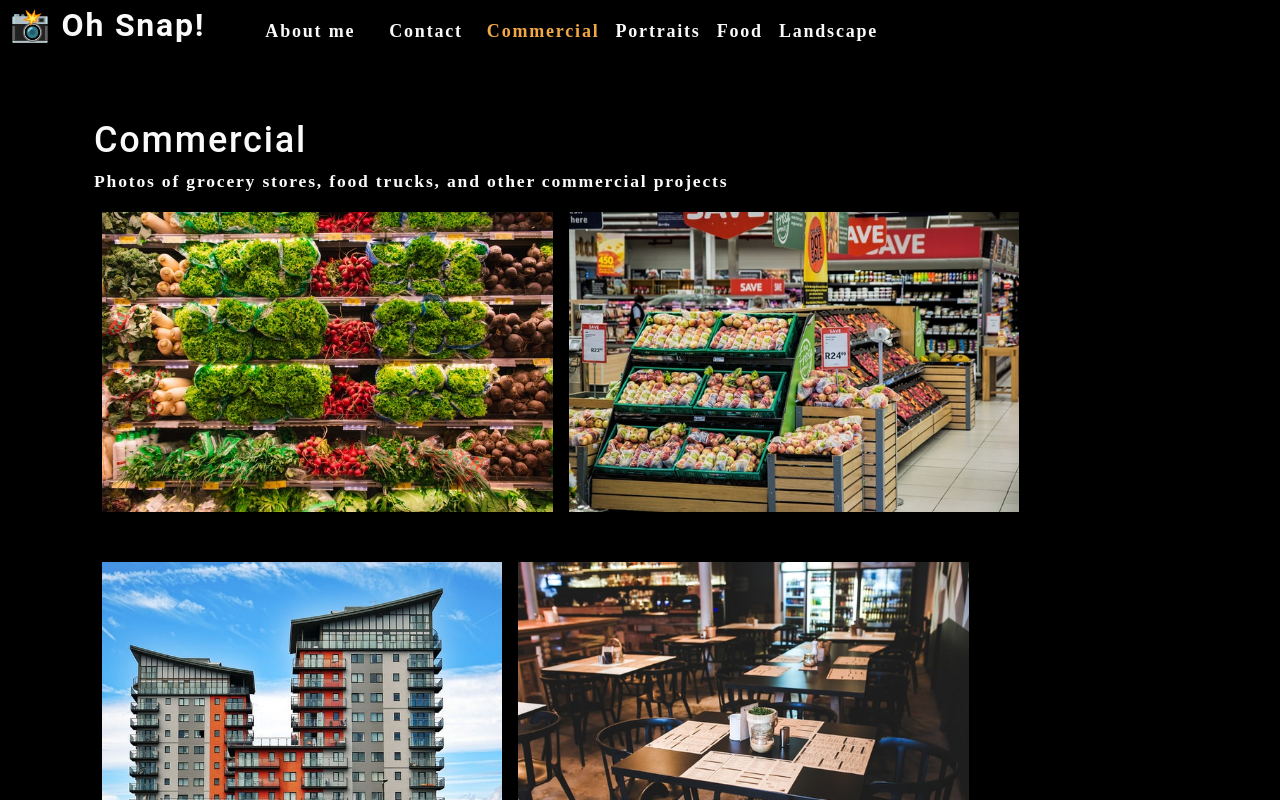
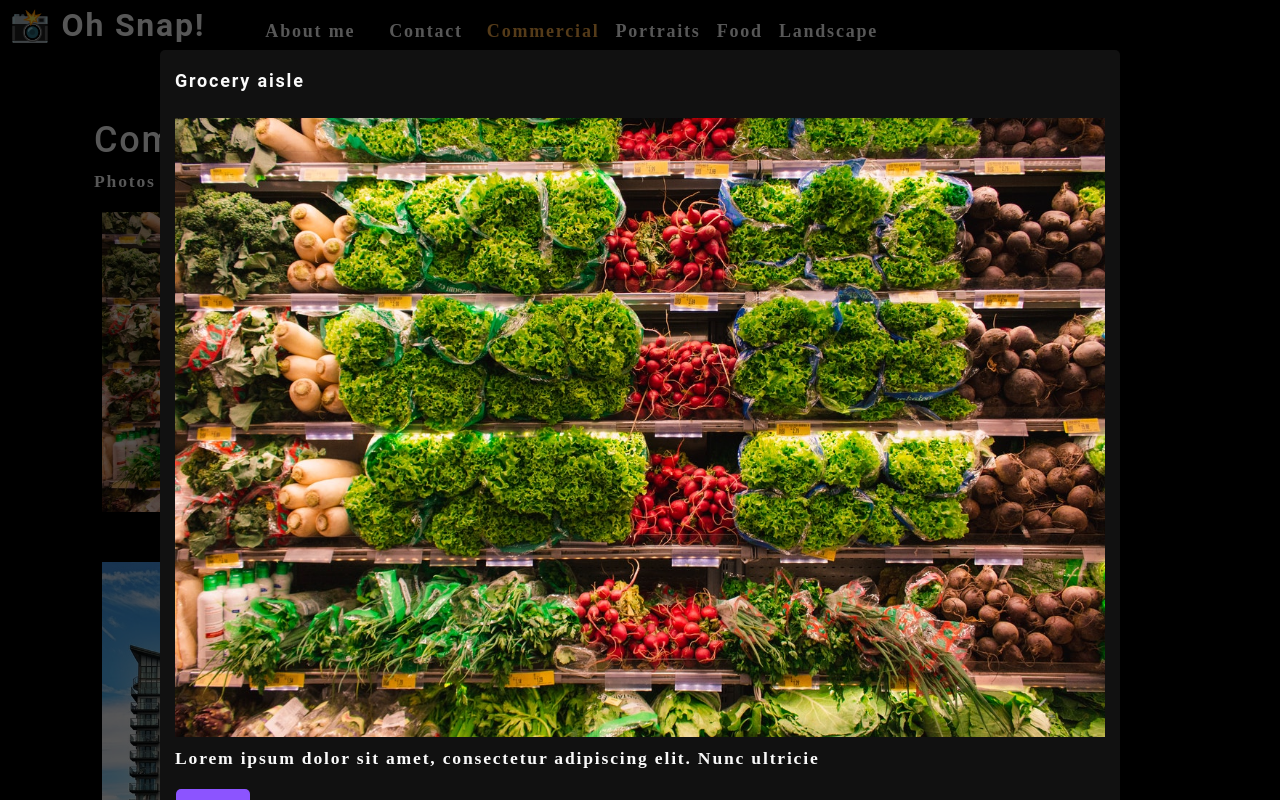
Before and after one commit to jakelauterstein/photography-portfolio-demo, a React (Create React App) app: page / in a window 1280 px wide. Both pictures are taken after a click on the picture 327 px from the left and 361 px from the top of the page. Shown: the top 800 px of the page. Built offline with nearby package versions, Linux system fonts and the light colour scheme.

Commit message:
added modal logic and gh pages deployment

```diff
--- /dev/null
+++ b/src/components/Modal/index.js
@@ -0,0 +1,23 @@
+import React from 'react';
+
+function Modal({onClose, currentPhoto}) {
+    const {name, category, description, index} = currentPhoto;
+
+    return (
+<div className="modalBackdrop">
+  <div className="modalContainer">
+    <h3 className="modalTitle">{name}</h3>
+    <img src={require(`../../assets/large/${category}/${index}.jpg`)} alt="current category" />
+    <p>
+      {description}
+    </p>
+    <button onClick={onClose} type="button">
+      Close
+    </button>
+  </div>
+</div>
+    );
+
+}
+
+export default Modal;
--- a/src/components/PhotoList/index.js
+++ b/src/components/PhotoList/index.js
@@ -1,6 +1,10 @@
 import React, { useState } from 'react';
+import Modal from '../Modal'
 
 const PhotoList = ({ category }) => {
+
+const [currentPhoto, setCurrentPhoto] = useState();
+const [isModalOpen, setIsModalOpen] = useState(false);
 
   const [photos] = useState([
     {
@@ -102,14 +106,21 @@
 
   const currentPhotos = photos.filter((photo) => photo.category === category);
 
+  const toggleModal = (image, i) => {
+      setCurrentPhoto({...image, index: i})
+      setIsModalOpen(!isModalOpen);
+  }
+
   return (
     <div>
+    {isModalOpen && <Modal currentPhoto={currentPhoto} onClose={toggleModal} />}
       <div className="flex-row">
         {currentPhotos.map((image, i) => (
           <img
             src={require(`../../assets/small/${category}/${i}.jpg`)}
             alt={image.name}
             className="img-thumbnail mx-1"
+            onClick={() => toggleModal(image, i)}
             key={image.name}
           />
         ))}
```
Also changed, not shown: package.json (+6 -2 lines), 1 other file (tests, documents, lock files or other folders).
